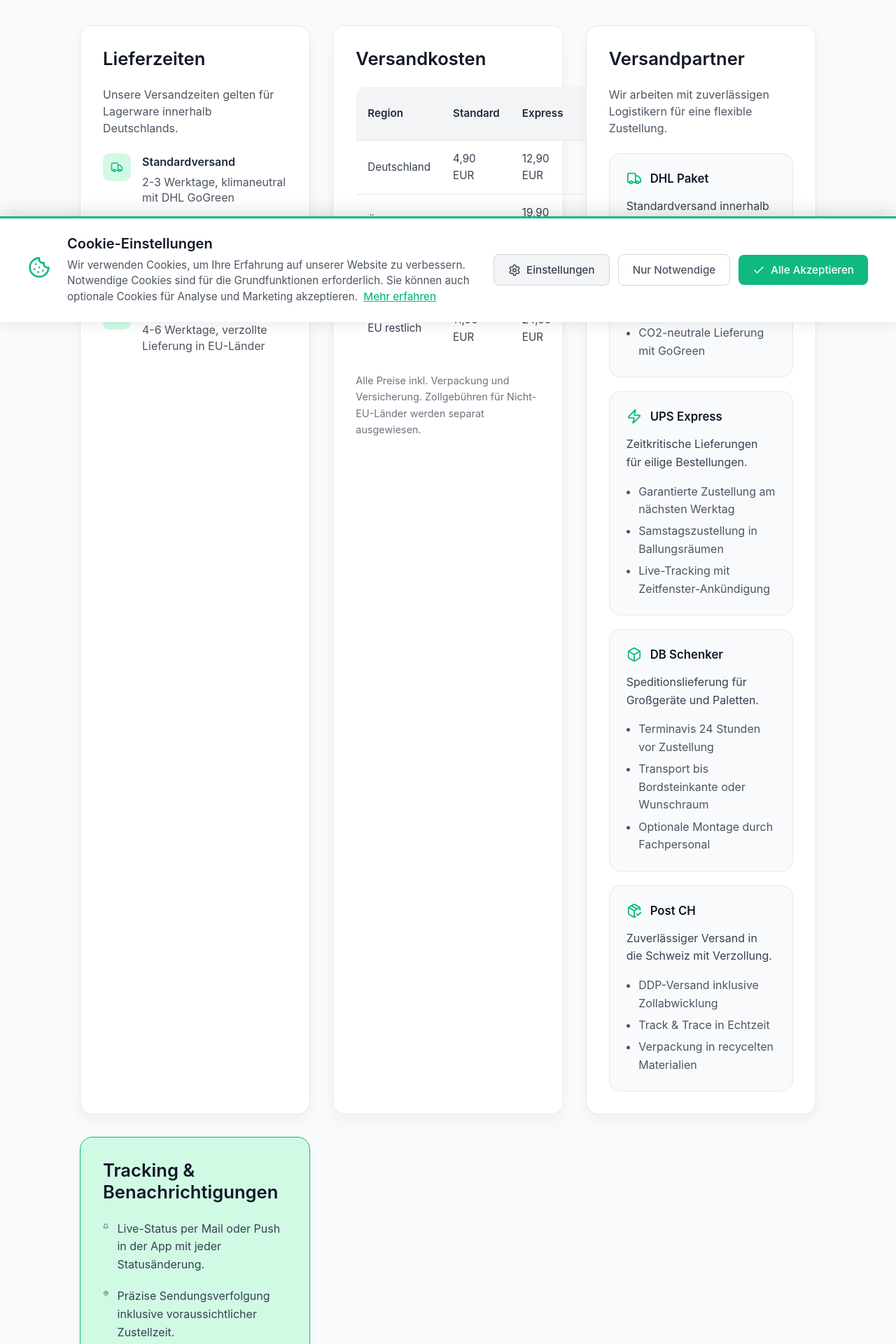
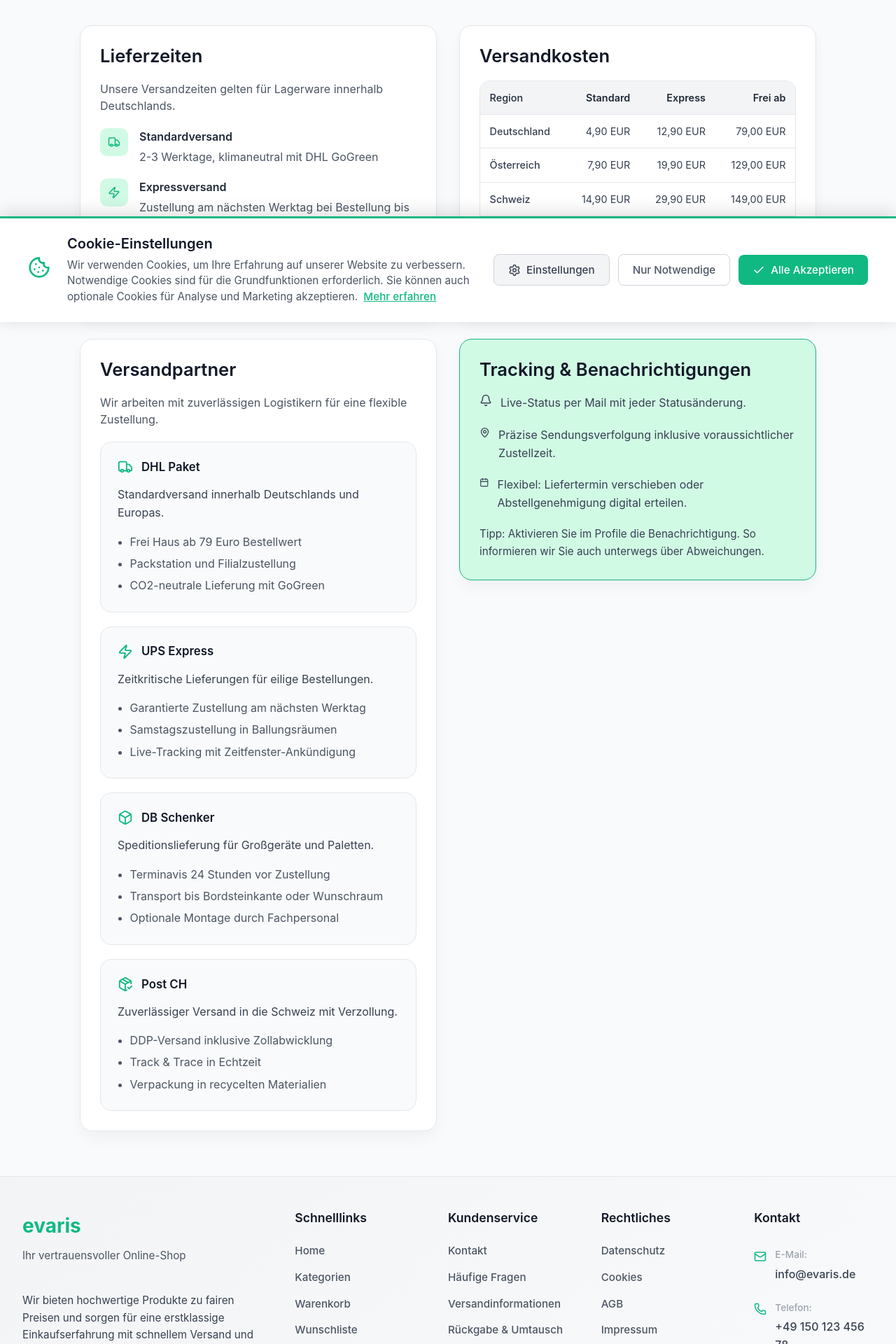
Before and after one commit to Ta1to/webshop, a Vue app in the folder code/: page /shipping in a window 1280 px wide. Shown: the part 340-2260 px from the top of the page at 70% size. Built offline with nearby package versions, Linux system fonts and the light colour scheme; no server answers; the database is empty.

Commit message:
WEBS-0050: update footer links and improve shipping view layout and styles

```diff
--- a/code/src/components/layout/AppFooter.vue
+++ b/code/src/components/layout/AppFooter.vue
@@ -35,10 +35,9 @@
           <h3 class="section-title">Schnelllinks</h3>
           <ul class="footer-links">
             <li><router-link to="/" class="footer-link">Home</router-link></li>
-            <li><router-link to="/products" class="footer-link">Alle Produkte</router-link></li>
             <li><router-link to="/categories" class="footer-link">Kategorien</router-link></li>
-            <li><router-link to="/deals" class="footer-link">Angebote</router-link></li>
-            <li><router-link to="/new-arrivals" class="footer-link">Neuheiten</router-link></li>
+            <li><router-link to="/cart" class="footer-link">Warenkorb</router-link></li>
+            <li><router-link to="/wishlist" class="footer-link">Wunschliste</router-link></li>
           </ul>
         </div>
 
@@ -54,13 +53,10 @@
           </ul>
         </div>
 
-        <!-- Legal & Account -->
+        <!-- Legal -->
         <div class="footer-section">
           <h3 class="section-title">Rechtliches</h3>
           <ul class="footer-links">
-            <li><router-link to="/profile" class="footer-link">Mein Konto</router-link></li>
-            <li><router-link to="/orders" class="footer-link">Bestellungen</router-link></li>
-            <li><router-link to="/wishlist" class="footer-link">Wunschliste</router-link></li>
             <li><router-link to="/privacy" class="footer-link">Datenschutz</router-link></li>
             <li><router-link to="/cookies" class="footer-link">Cookies</router-link></li>
             <li><router-link to="/terms" class="footer-link">AGB</router-link></li>
@@ -109,7 +105,6 @@
             © {{ currentYear }} evaris. Alle Rechte vorbehalten.
           </p>
           <div class="footer-bottom-links">
-            <router-link to="/sitemap" class="bottom-link">Sitemap</router-link>
             <a href="#top" class="bottom-link back-to-top" @click="scrollToTop">
               <span>Nach oben</span>
               <ArrowUp :size="16" />
--- a/code/src/views/legal/ShippingView.vue
+++ b/code/src/views/legal/ShippingView.vue
@@ -96,12 +96,12 @@
         </div>
       </section>
 
-      <section class="card highlight">
+      <section class="card highlight tracking-card">
         <h2>Tracking & Benachrichtigungen</h2>
         <div class="benefits">
           <div class="benefit">
             <Bell :size="18" />
-            <p>Live-Status per Mail oder Push in der App mit jeder Statusänderung.</p>
+            <p>Live-Status per Mail mit jeder Statusänderung.</p>
           </div>
           <div class="benefit">
             <MapPin :size="18" />
@@ -113,7 +113,7 @@
           </div>
         </div>
         <p class="note">
-          Tipp: Aktivieren Sie im Kundenkonto die SMS-Benachrichtigung. So informieren wir Sie auch unterwegs über Abweichungen.
+          Tipp: Aktivieren Sie im Profile die Benachrichtigung. So informieren wir Sie auch unterwegs über Abweichungen.
         </p>
       </section>
     </div>
@@ -207,18 +207,24 @@ export default {
 
 .shipping-grid {
   display: grid;
-  grid-template-columns: repeat(auto-fit, minmax(320px, 1fr));
+  grid-template-columns: repeat(2, 1fr);
   gap: 2rem;
+}
+
+@media (max-width: 900px) {
+  .shipping-grid {
+    grid-template-columns: 1fr;
+  }
 }
 
 .card {
   background: var(--white);
   border: 1px solid var(--gray-200);
   border-radius: 18px;
-  padding: 2rem;
+  padding: 1.75rem;
   display: flex;
   flex-direction: column;
-  gap: 1.5rem;
+  gap: 1.25rem;
   box-shadow: 0 10px 20px rgba(15, 23, 42, 0.04);
 }
 
@@ -274,7 +280,8 @@ export default {
 
 .shipping-table {
   width: 100%;
-  border-collapse: collapse;
+  border-collapse: separate;
+  border-spacing: 0;
   border: 1px solid var(--gray-200);
   border-radius: 14px;
   overflow: hidden;
@@ -283,19 +290,39 @@ export default {
 
 .shipping-table th,
 .shipping-table td {
-  padding: 0.85rem 1rem;
+  padding: 0.75rem 0.85rem;
   text-align: left;
   border-bottom: 1px solid var(--gray-200);
+  font-size: 0.9rem;
 }
 
-.shipping-table th {
+.shipping-table thead th {
   background: var(--gray-100);
   font-weight: 600;
   color: var(--gray-800);
+  white-space: nowrap;
 }
 
-.shipping-table tr:last-child td {
+.shipping-table tbody tr:hover {
+  background: var(--gray-50);
+}
+
+.shipping-table tbody tr:last-child td {
   border-bottom: none;
+}
+
+.shipping-table td:nth-child(2),
+.shipping-table td:nth-child(3),
+.shipping-table td:nth-child(4),
+.shipping-table th:nth-child(2),
+.shipping-table th:nth-child(3),
+.shipping-table th:nth-child(4) {
+  text-align: right;
+}
+
+.shipping-table td:first-child,
+.shipping-table th:first-child {
+  font-weight: 500;
 }
 
 .table-note {
@@ -348,6 +375,10 @@ export default {
   border: 1px solid var(--primary-green);
 }
 
+.tracking-card {
+  align-self: start;
+}
+
 .benefits {
   display: grid;
   grid-template-columns: repeat(auto-fit, minmax(220px, 1fr));
```
